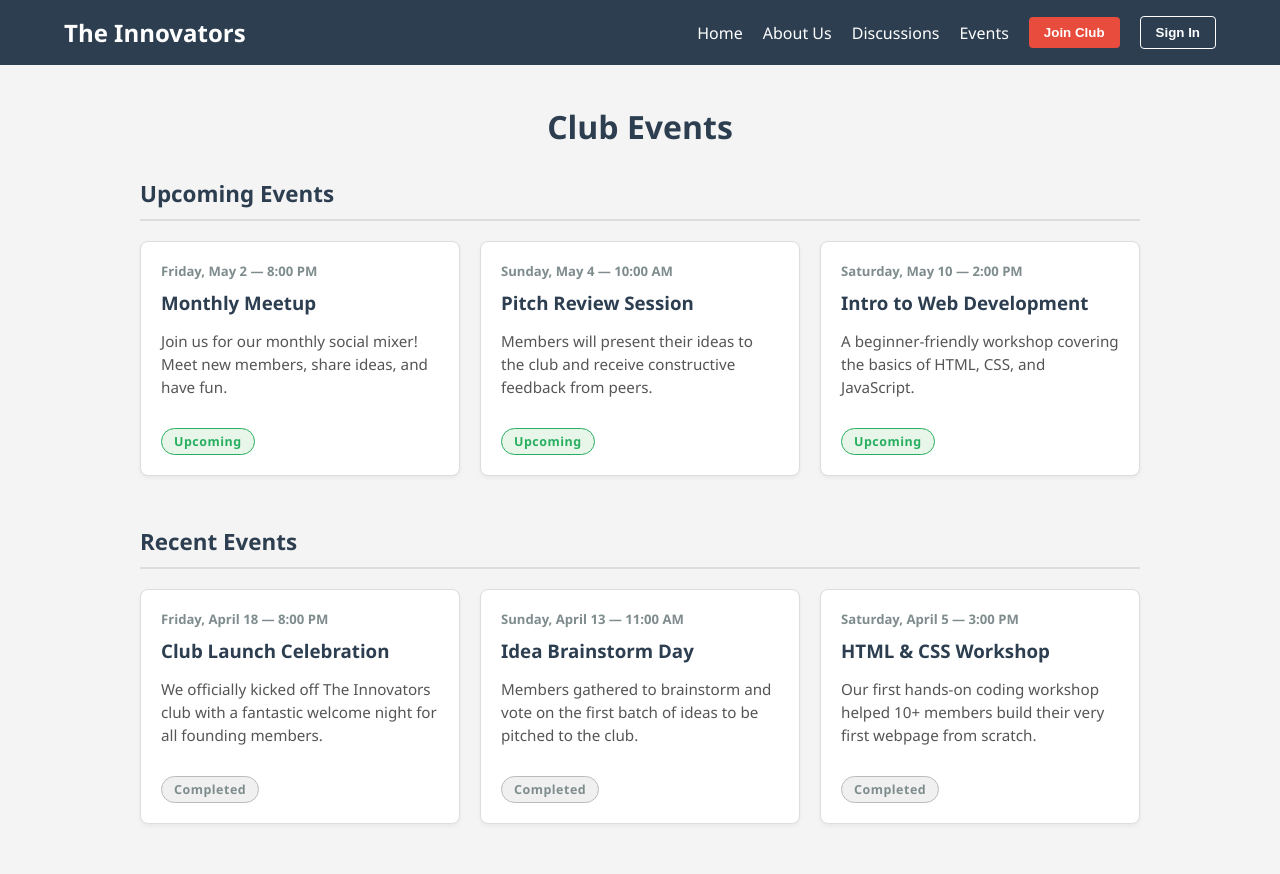
After one commit to ullas-6575/web-Assignment-86, a PHP site: page /events.html in a window 1280 px wide. The commit adds this page. Run offline with PHP 8.4, Linux system fonts and the light colour scheme.

Commit message:
discussions and events page created

```diff
--- /dev/null
+++ b/events.html
@@ -0,0 +1,86 @@
+<!DOCTYPE html>
+<html lang="en">
+
+<head>
+    <meta charset="UTF-8">
+    <meta name="viewport" content="width=device-width, initial-scale=1.0">
+    <title>Events - The Innovators</title>
+    <link rel="stylesheet" href="style.css">
+</head>
+
+<body>
+    <nav class="navbar">
+        <div class="logo">The Innovators</div>
+        <ul class="nav-links">
+            <li><a href="index.html#home">Home</a></li>
+            <li><a href="index.html#about">About Us</a></li>
+            <li><a href="discussions.html">Discussions</a></li>
+            <li><a href="events.html">Events</a></li>
+            <li><button class="join-btn" onclick="joinClub()">Join Club</button></li>
+            <li><button class="sign-in-btn" onclick="signIn()">Sign In</button></li>
+        </ul>
+    </nav>
+
+    <div class="events-page">
+
+        <h1 class="events-page-title">Club Events</h1>
+
+        <!-- Upcoming / Future Events -->
+        <section class="events-section" id="future-events">
+            <h2 class="events-section-title"> Upcoming Events</h2>
+            <div class="events-grid">
+                <div class="event-card future">
+                    <div class="event-date">Friday, May 2 — 8:00 PM</div>
+                    <h3>Monthly Meetup</h3>
+                    <p>Join us for our monthly social mixer! Meet new members, share ideas, and have fun.</p>
+                    <span class="event-badge upcoming">Upcoming</span>
+                </div>
+                <div class="event-card future">
+                    <div class="event-date">Sunday, May 4 — 10:00 AM</div>
+                    <h3>Pitch Review Session</h3>
+                    <p>Members will present their ideas to the club and receive constructive feedback from peers.</p>
+                    <span class="event-badge upcoming">Upcoming</span>
+                </div>
+                <div class="event-card future">
+                    <div class="event-date">Saturday, May 10 — 2:00 PM</div>
+                    <h3>Intro to Web Development</h3>
+                    <p>A beginner-friendly workshop covering the basics of HTML, CSS, and JavaScript.</p>
+                    <span class="event-badge upcoming">Upcoming</span>
+                </div>
+            </div>
+        </section>
+
+        <!-- Recent / Past Events -->
+        <section class="events-section" id="recent-events">
+            <h2 class="events-section-title"> Recent Events</h2>
+            <div class="events-grid">
+                <div class="event-card past">
+                    <div class="event-date">Friday, April 18 — 8:00 PM</div>
+                    <h3>Club Launch Celebration</h3>
+                    <p>We officially kicked off The Innovators club with a fantastic welcome night for all founding
+                        members.</p>
+                    <span class="event-badge past">Completed</span>
+                </div>
+                <div class="event-card past">
+                    <div class="event-date">Sunday, April 13 — 11:00 AM</div>
+                    <h3>Idea Brainstorm Day</h3>
+                    <p>Members gathered to brainstorm and vote on the first batch of ideas to be pitched to the club.
+                    </p>
+                    <span class="event-badge past">Completed</span>
+                </div>
+                <div class="event-card past">
+                    <div class="event-date">Saturday, April 5 — 3:00 PM</div>
+                    <h3>HTML & CSS Workshop</h3>
+                    <p>Our first hands-on coding workshop helped 10+ members build their very first webpage from
+                        scratch.</p>
+                    <span class="event-badge past">Completed</span>
+                </div>
+            </div>
+        </section>
+
+    </div>
+
+    <script src="script.js"></script>
+</body>
+
+</html>
--- a/login.css
+++ b/login.css
@@ -1,4 +1,3 @@
-/* Auth Pages */
 .auth-container {
     display: flex;
     justify-content: center;
@@ -10,7 +9,7 @@
     background: white;
     padding: 30px;
     border-radius: 8px;
-    box-shadow: 0 4px 8px rgba(0,0,0,0.1);
+    box-shadow: 0 4px 8px rgba(0, 0, 0, 0.1);
     width: 100%;
     max-width: 400px;
     text-align: center;
--- a/login.html
+++ b/login.html
@@ -12,7 +12,8 @@
         <div class="logo">The Innovators</div>
         <ul class="nav-links">
             <li><a href="index.html#home">Home</a></li>
-            <li><a href="index.html#discussions">Discussions</a></li>
+            <li><a href="index.html#about">About Us</a></li>
+            <li><a href="discussions.html">Discussions</a></li>
             <li><a href="index.html#events">Events</a></li>
         </ul>
     </nav>
--- a/style.css
+++ b/style.css
@@ -118,9 +118,7 @@ html {
 }
 
 .text-highlight {
-    background: linear-gradient(to right, #38bdf8, #8b5cf6, #ec4899);
-    -webkit-background-clip: text;
-    -webkit-text-fill-color: transparent;
+    color: white;
 }
 
 .hero-box h3 {
@@ -151,6 +149,127 @@ html {
 
 .club-sidebar {
     flex: 3;
+}
+
+/* Combined Members & Events sidebar on home page */
+.club-sidebar-combined {
+    max-width: 400px;
+    margin: 0 auto;
+    width: 100%;
+}
+
+/* About Us section at bottom of home page */
+.about-section {
+    background-color: #2c3e50;
+    color: #f8fafc;
+    padding: 60px 20px;
+    margin-top: 40px;
+    text-align: center;
+}
+
+.about-box {
+    max-width: 700px;
+    margin: 0 auto;
+}
+
+.about-box h2 {
+    font-size: 2rem;
+    margin-bottom: 16px;
+    color: #f1c40f;
+}
+
+.about-box p {
+    font-size: 1.05rem;
+    line-height: 1.7;
+    color: #cbd5e1;
+    margin-bottom: 12px;
+}
+
+/* ====== Events Page Styles ====== */
+.events-page {
+    max-width: 1000px;
+    margin: 40px auto;
+    padding: 0 20px;
+}
+
+.events-page-title {
+    font-size: 2rem;
+    color: #2c3e50;
+    margin-bottom: 30px;
+    text-align: center;
+}
+
+.events-section {
+    margin-bottom: 50px;
+}
+
+.events-section-title {
+    font-size: 1.4rem;
+    color: #2c3e50;
+    border-bottom: 2px solid #ddd;
+    padding-bottom: 10px;
+    margin-bottom: 20px;
+}
+
+.events-grid {
+    display: grid;
+    grid-template-columns: repeat(auto-fill, minmax(280px, 1fr));
+    gap: 20px;
+}
+
+.event-card {
+    background-color: white;
+    padding: 20px;
+    border-radius: 8px;
+    border: 1px solid #ddd;
+    box-shadow: 0 2px 4px rgba(0,0,0,0.05);
+    transition: transform 0.2s, box-shadow 0.2s;
+    position: relative;
+}
+
+.event-card:hover {
+    transform: translateY(-3px);
+    box-shadow: 0 6px 12px rgba(0,0,0,0.1);
+}
+
+.event-card h3 {
+    margin: 10px 0 8px;
+    color: #2c3e50;
+}
+
+.event-card p {
+    font-size: 0.95rem;
+    color: #555;
+    line-height: 1.5;
+}
+
+.event-date {
+    font-size: 0.82rem;
+    color: #7f8c8d;
+    font-weight: bold;
+    margin-bottom: 4px;
+}
+
+.event-badge {
+    display: inline-block;
+    margin-top: 14px;
+    padding: 4px 12px;
+    border-radius: 20px;
+    font-size: 0.78rem;
+    font-weight: bold;
+    letter-spacing: 0.5px;
+}
+
+.event-badge.upcoming {
+    background-color: #e8f5e9;
+    color: #27ae60;
+    border: 1px solid #27ae60;
+}
+
+.event-badge.past {
+    background-color: #f0f0f0;
+    color: #7f8c8d;
+    border: 1px solid #bbb;
 }
 
 /* Cards & Widgets */
```
Also changed, not shown: discussions.css (added, +94 -0 lines), discussions.html (added, +52 -0 lines), events.css (added, +85 -0 lines), index.html (+24 -37 lines).
